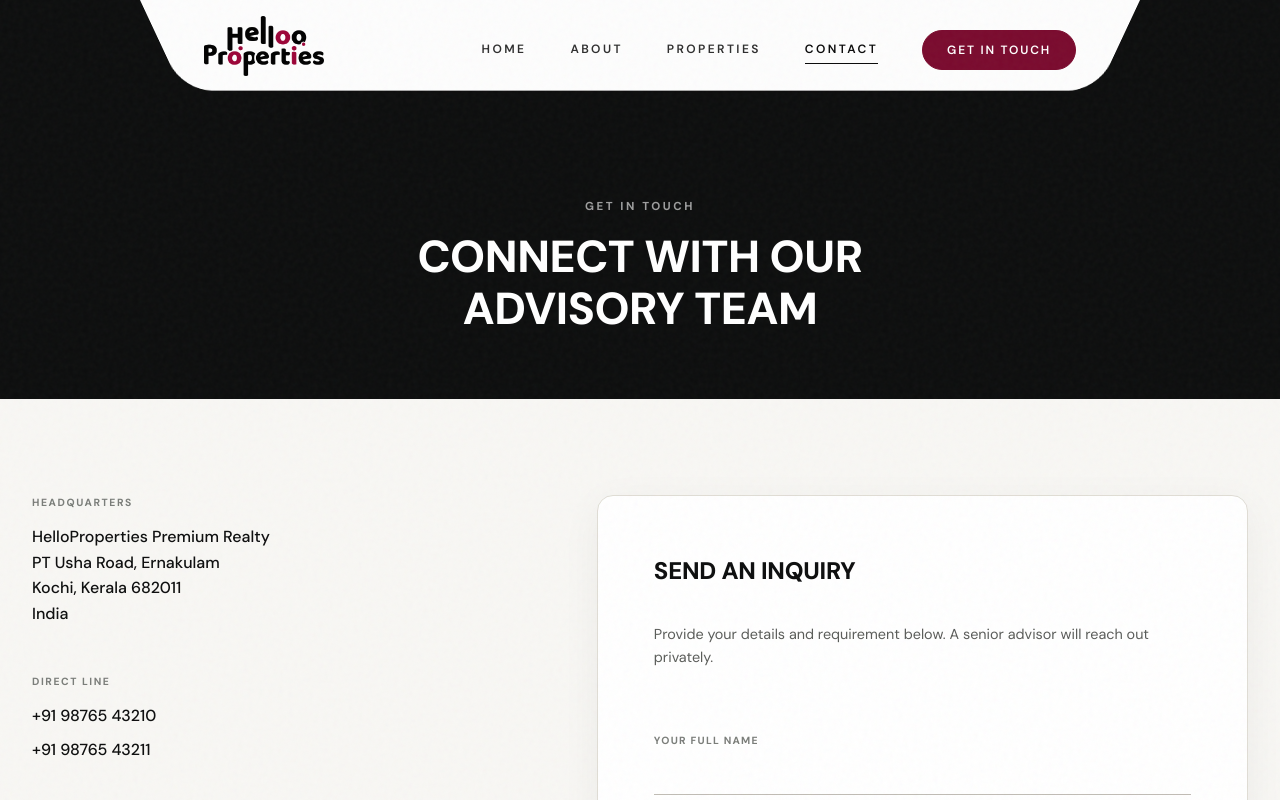
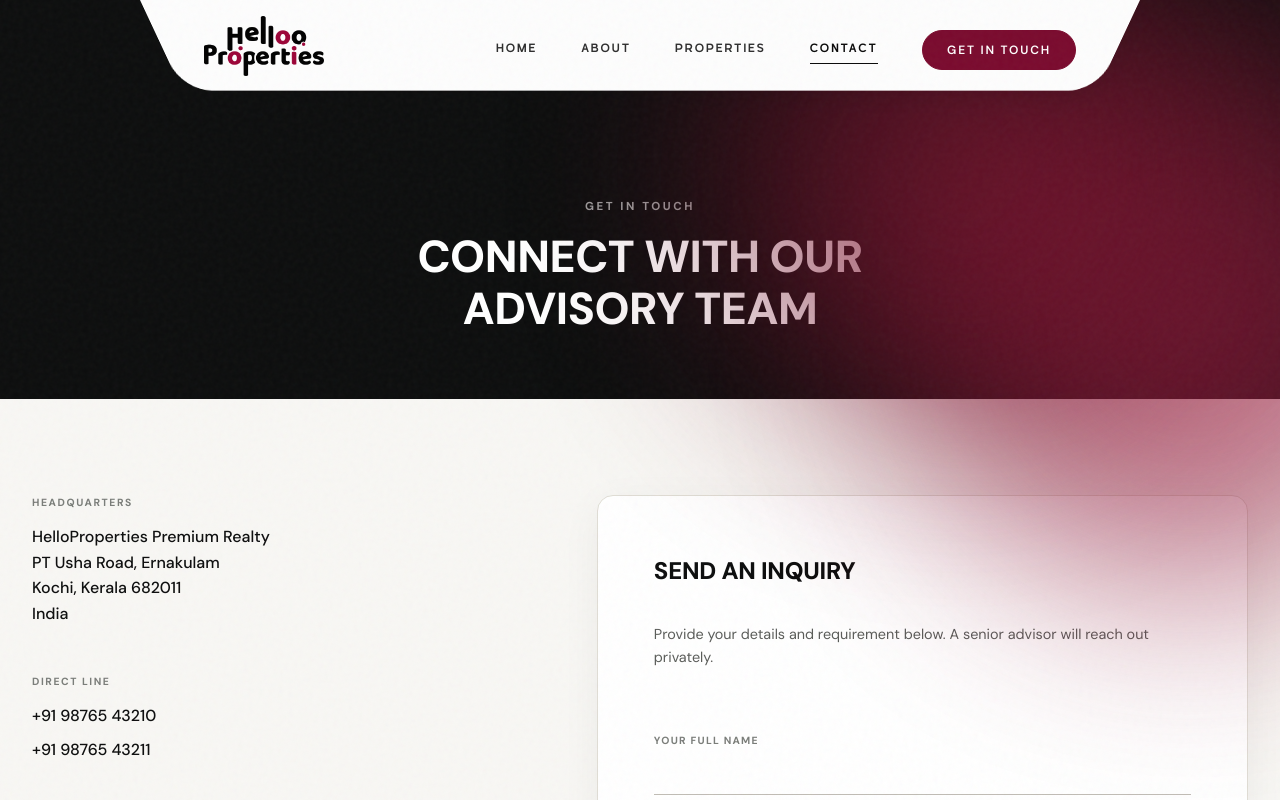
Before and after one commit to appsabhi/helloproperties-customer-fronend, a React (Vite) app: page /contact in a window 1280 px wide. Shown: the top 800 px of the page. Built offline with nearby package versions, Linux system fonts and the light colour scheme; no server answers; a web font is replaced by a local one.

Commit message:
updated with landing page over all ui

```diff
--- a/src/App.jsx
+++ b/src/App.jsx
@@ -33,6 +33,9 @@ function HomePage() {
 function App() {
   return (
     <CustomerPropertyProvider>
+      {/* Page-wide Animated Gradient Blobs */}
+      <div className="page-blob page-blob-1"></div>
+      <div className="page-blob page-blob-2"></div>
       <BrowserRouter>
         <Routes>
           <Route path="/" element={<HomePage />} />
--- a/src/components/FeaturedProperties.css
+++ b/src/components/FeaturedProperties.css
@@ -1,7 +1,7 @@
 /* Featured Properties Grid Styles */
 .arch-featured-section {
   padding: 5rem 0 7rem 0;
-  background-color:#ffffff;
+  background-color:#ffffff66;
   position: relative;
 }
 
--- a/src/components/Header.css
+++ b/src/components/Header.css
@@ -102,9 +102,9 @@
 }
 
 .arch-nav-item {
-  font-family: var(--font-header);
+  font-family: var(--font-display);
   font-size: 0.75rem;
-  font-weight: 600;
+  font-weight: 700;
   letter-spacing: 0.2em;
   color: inherit;
   opacity: 0.85;
--- a/src/components/Hero.css
+++ b/src/components/Hero.css
@@ -10,7 +10,7 @@
   background-color: #0A0A0A;
   color: #FFFFFF; /* White text for dark background */
   overflow: hidden;
-  padding-top: 12rem;
+  padding-top: 8rem;
   padding-bottom: 3rem;
 }
 
@@ -79,14 +79,16 @@
   letter-spacing: -0.02em;
   color: #FFFFFF;
   margin-bottom: 2rem;
-  animation: fadeInFromLeft 0.9s cubic-bezier(0.16, 1, 0.3, 1) forwards;
+  opacity: 0;
+  animation: fadeInFromLeft 1.6s cubic-bezier(0.16, 1, 0.3, 1) 0.2s forwards;
 }
 
 .mnzil-title-italic {
-  font-style: italic;
   font-weight: 300;
   color: #FFFFFF;
-  opacity: 0.9;
+  display: inline-block;
+  opacity: 0;
+  animation: fadeInFromLeft 1.6s cubic-bezier(0.16, 1, 0.3, 1) 0.6s forwards;
 }
 
 /* Location Search Bar */
--- a/src/components/Hero.jsx
+++ b/src/components/Hero.jsx
@@ -76,7 +76,7 @@ const Hero = () => {
         {/* Charcoal Typography Headline */}
         <div className="mnzil-hero-content">
           <h1 className="mnzil-hero-title">
-        Find with confidence.<br/><span className="mnzil-title-italic">Invest with clarity.</span>
+        Find with confidence.<br/><span className="mnzil-title-italic"><span style={{ color: 'rgb(255, 90, 134)' }}>Invest</span> with clarity.</span>
           </h1>
 
           {/* Location Search Bar */}
--- a/src/components/PropertyWorlds.css
+++ b/src/components/PropertyWorlds.css
@@ -1,7 +1,7 @@
 /* PropertyWorlds Section Styles */
 .arch-category-section {
   padding: 4rem 0 6rem 0;
-  background-color: #ffffff;
+  background-color: #ffffff73;
   position: relative;
 }
 
--- a/src/components/SectionIntro.css
+++ b/src/components/SectionIntro.css
@@ -1,7 +1,7 @@
 /* Section Intro Styles matching reference design */
 .arch-intro-section {
   padding: 6rem 0 8rem 0;
-  background:linear-gradient(45deg, rgb(255, 255, 255), transparent);
+  background:linear-gradient(45deg, rgba(255, 255, 255, 0.363), transparent);
   color: var(--color-black);
   position: relative;
 }
@@ -44,7 +44,10 @@
   font-size: 0.98rem;
   font-weight: 500;
   line-height: 1.75;
-  color: var(--color-muted);
+  color: #FFFFFF;
+  background-color: #7A0E2F;
+  padding: 1.5rem 2rem;
+  border-radius: 12px;
   max-width: 540px;
   margin-bottom: 2.25rem;
 }
--- a/src/index.css
+++ b/src/index.css
@@ -214,3 +214,73 @@ input, select, textarea {
 .animate-float {
   animation: floatSlow 3s ease-in-out infinite;
 }
+
+/* Page-wide Animated Gradient Blobs */
+.page-blob {
+  position: fixed;
+  border-radius: 50%;
+  filter: blur(100px);
+  opacity: 0.6;
+  pointer-events: none;
+  z-index: 0;
+}
+
+.page-blob-1 {
+  width: 550px;
+  height: 550px;
+  background: radial-gradient(circle, #B5244F, #6C0E24);
+  animation: pageBlobFloat1 18s ease-in-out infinite;
+}
+
+.page-blob-2 {
+  width: 500px;
+  height: 500px;
+  background: radial-gradient(circle, #9D1B3E, #4A0818);
+  animation: pageBlobFloat2 22s ease-in-out infinite;
+}
+
+@keyframes pageBlobFloat1 {
+  0% {
+    top: -10%;
+    left: -10%;
+  }
+  25% {
+    top: -5%;
+    left: 70%;
+  }
+  50% {
+    top: 60%;
+    left: 80%;
+  }
+  75% {
+    top: 55%;
+    left: -5%;
+  }
+  100% {
+    top: -10%;
+    left: -10%;
+  }
+}
+
+@keyframes pageBlobFloat2 {
+  0% {
+    top: 60%;
+    right: -10%;
+  }
+  25% {
+    top: -10%;
+    right: 5%;
+  }
+  50% {
+    top: -5%;
+    right: 70%;
+  }
+  75% {
+    top: 65%;
+    right: 75%;
+  }
+  100% {
+    top: 60%;
+    right: -10%;
+  }
+}
```
Also changed, not shown: src/assets/png/hero-bg-maroon.jpg, src/assets/png/hero-bg-maroon_000.jpg (added).
